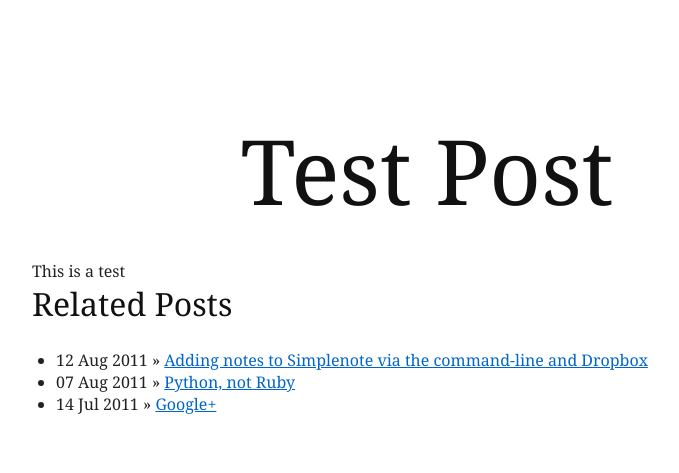
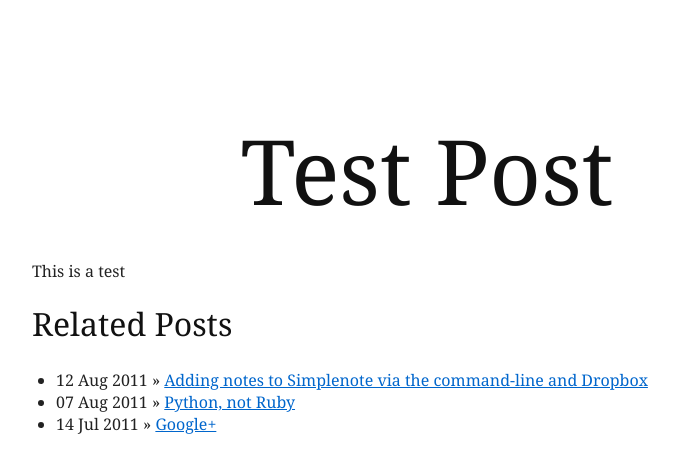
Before and after one commit to davidbeckingsale/davidbeckingsale.github.io, a Jekyll site: the page built from _posts/2010-07-12-test-post.html, in a window 1280 px wide. Shown: the top 473 px of the page, without its empty margins (213-892 px from the left). Built offline with Jekyll 4.4.1, drawn with Linux system fonts in a browser that asks for light colours; nearby versions of some CDN libraries; some web fonts are replaced.

Commit message:
FIXED RELATED POSTS POSITIONING

```diff
--- a/css/custom.css
+++ b/css/custom.css
@@ -27,7 +27,7 @@
 	text-align: justify;
 }
 
-.related {
+#related {
 	margin-top: 20px;
 }
 
```
